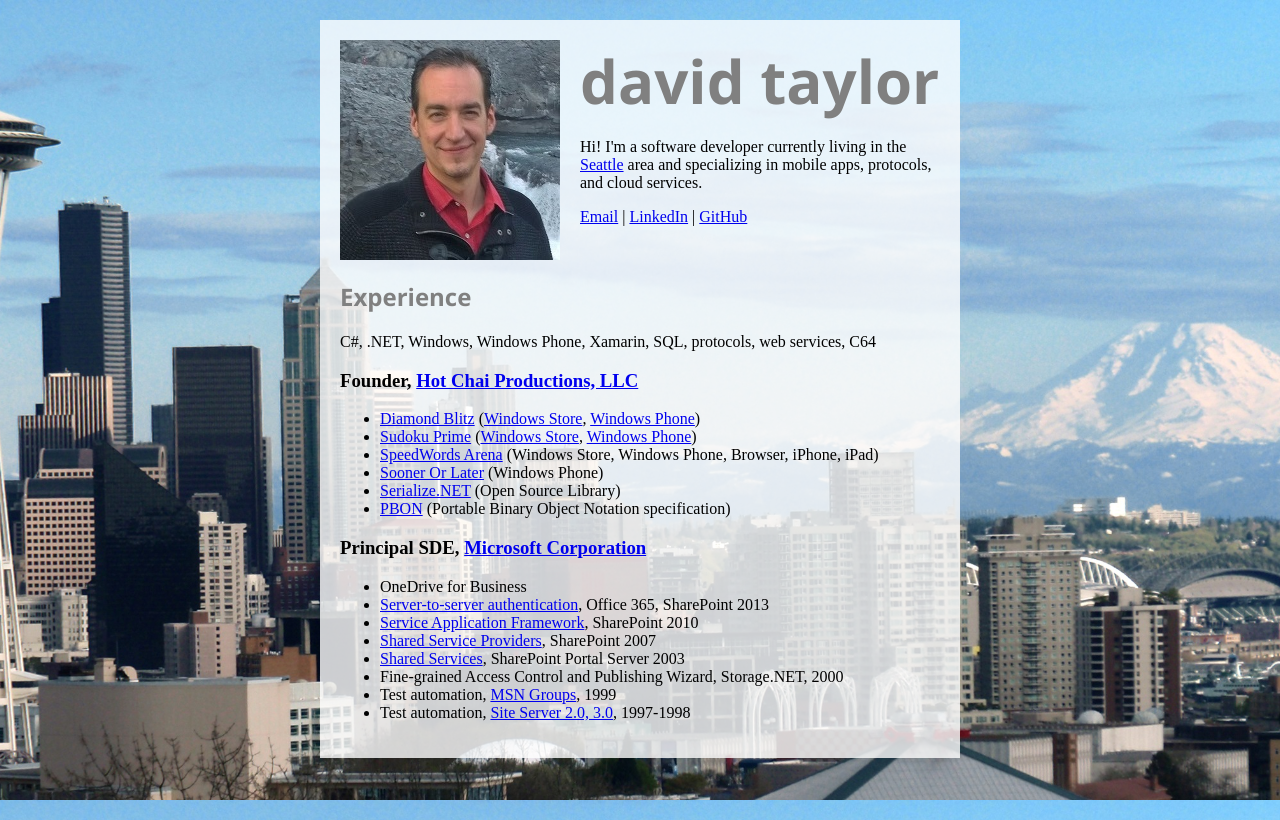
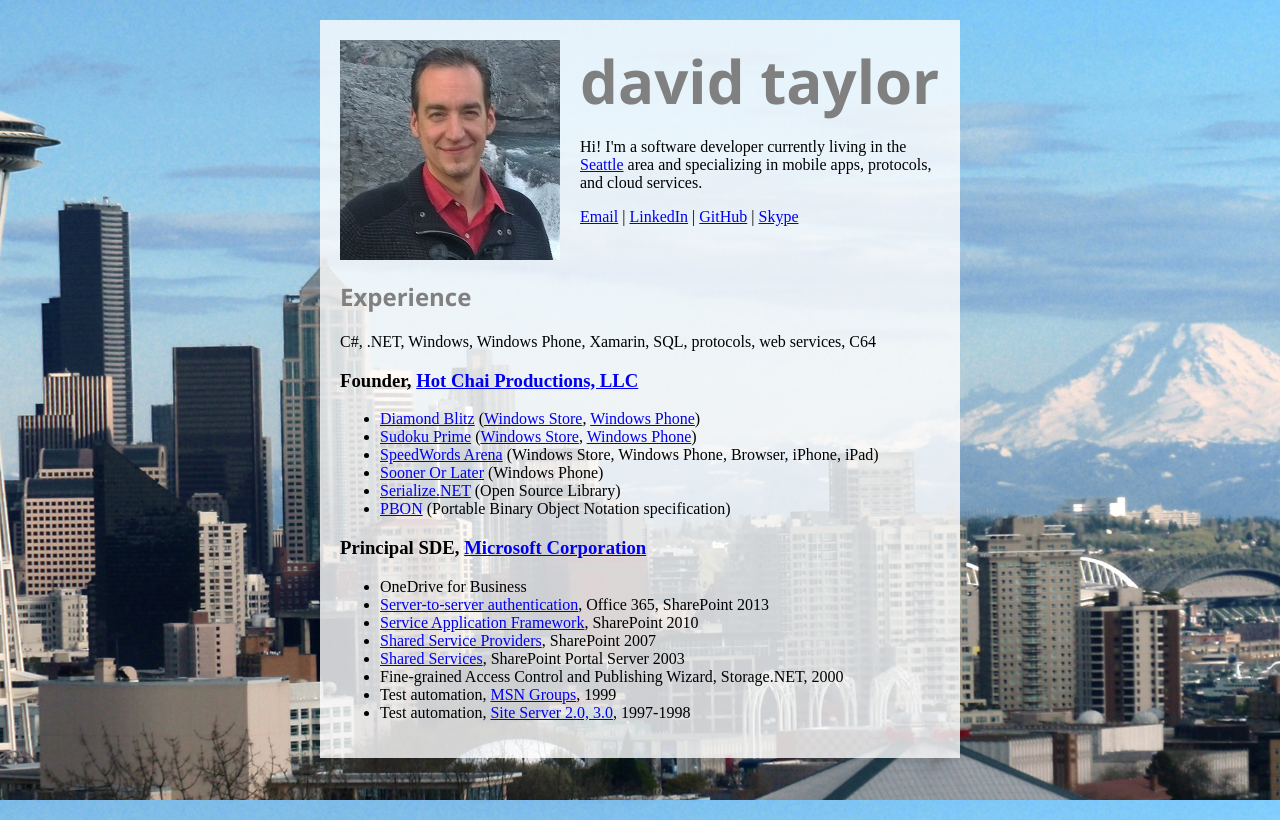
Before and after one commit to dtaylorus/dtaylorus.github.io, a plain HTML site: page index.html in a window 1280 px wide. Drawn offline with Linux system fonts and the light colour scheme.

Commit message:
Add Skype link

```diff
--- a/index.html
+++ b/index.html
@@ -20,6 +20,7 @@
 <a href="mailto:dtaylorus@hotmail.com">Email</a>
 | <a href="http://linkedin.com/in/dtaylorus">LinkedIn</a>
 | <a href="https://github.com/dtaylorus">GitHub</a>
+| <a href="skype:dtaylorus">Skype</a>
 </p>
 
 <h2 style="clear:left;padding-top:20px;">Experience</h2>
```
